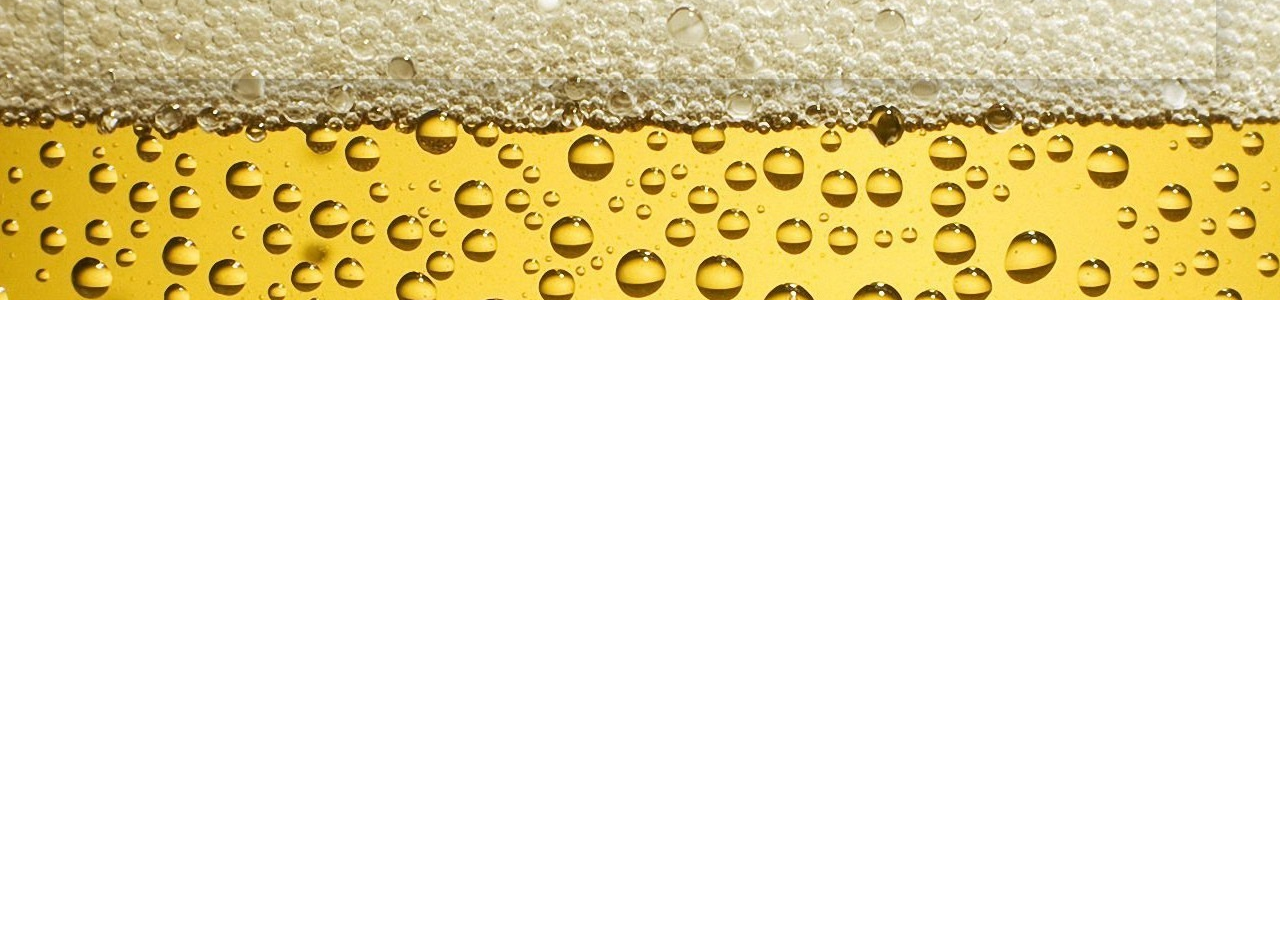
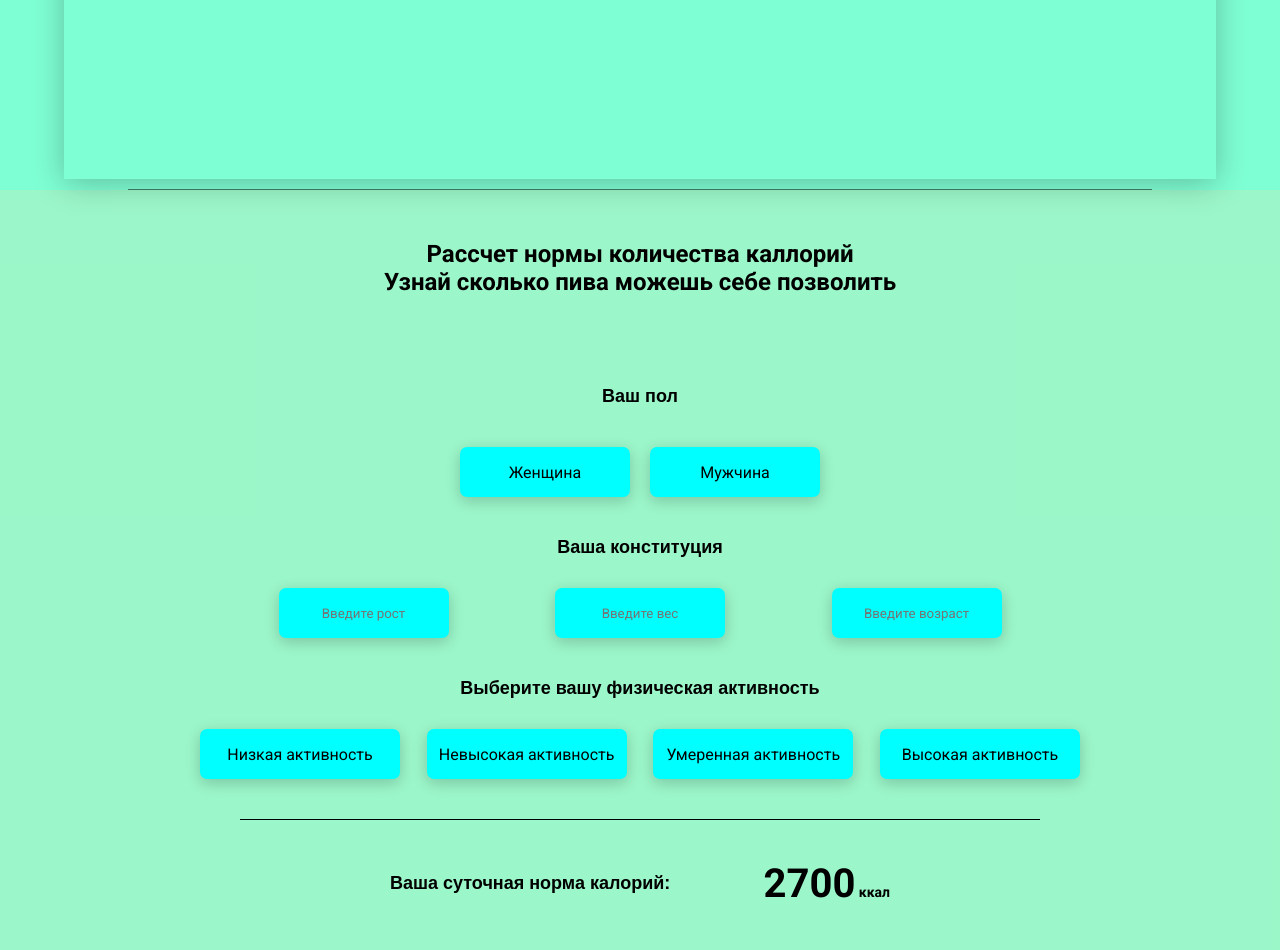
Before and after one commit to d-s-vo/Learn-JS, a website: page classes.html in a window 1280 px wide. Shown: the part 500-1450 px from the top of the page. Before the commit the page ends 800 px from the top, so only its background shows below. Drawn offline with Linux system fonts and the light colour scheme; no server answers.

Commit message:
наверстал шаблон для подсчета каллорий

```diff
--- a/classes.css
+++ b/classes.css
@@ -2,15 +2,14 @@
 *{box-sizing:border-box;margin:0;padding:0;font-family:Roboto,sans-serif}
 
 html {
-    background-image: url('backgroundimage.jpg');
+    background-color: aquamarine;
     margin: 0px;
 }
 
 
 header {
     width: 100%;
-    height: 150px;
-    position: fixed;
+    height: 100px;
     top: 0;
     font-family: Georgia, 'Times New Roman', Times, serif;
     font-weight: 700;
@@ -18,6 +17,7 @@ header {
     padding: 30px 40px;
     display: flex;
     justify-content: space-between;
+    background-color: rgba(126, 233, 137, 0.15);
 }
 .rightside{
     width: 100%;
@@ -29,7 +29,7 @@ header {
 
 
 
-.conteiner{
+.slider_conteiner{
     display: flex;
     flex-direction: column;
     align-items: center;
@@ -77,9 +77,87 @@ header {
 }
 
 
+.calculating {
+    padding: 50px;
+    background-color: rgba(183, 236, 188, 0.498);
+}
+.divider{
+    width: 80%;
+    height:1px;
+    margin:0 auto;
+    background-color:rgba(0,0,0,.5)
+}
+.calculating .title {
+    text-align: center;
+}
+.calculating__field {
+    width: 100%;
+    margin-top: 50px;
+    padding: 40px 0 40px 0;
+}
+.calculating__subtitle {
+    text-align: center;
+    font-size: 18px;
+    font-weight: 600;
+    font-family: Arial, Helvetica, sans-serif;
+    margin-top: 40px;
+}
+.calculating__choose{
+    display:flex;
+    justify-content: center;
+    margin-top: 40px;
+}
+.calculating__choose-item {
+    width: 170px;
+    height: 50px;
+    background-color: aqua;
+    border: none;
+    display:flex;
+    justify-content: center;
+    align-items: center;
+    text-align: center;
+    margin: 0 10px 0 10px;
+    border-radius: 7px;
+    box-shadow:0 4px 15px rgba(0,0,0,.2);
+    cursor: pointer;
+}
+.calculating__choose-changed{
+    width:743px;justify-content:space-between;margin:30px auto 0 auto
+}
+.calculating__choose-activity{
+    width: 900px;
+    justify-content: space-between;
+    margin: 30px auto 0 auto;
+}
+.calculating__choose-activity .calculating__choose-item {
+    width: 200px;
+}
+.calculating__choose-item-marked{color:#fff;background-color:#54ed39}
+.calculating__divider {
+    width: 800px;
+    height: 1px;
+    margin: 40px auto;
+    background-color: black;
+}
+.calculating__total {
+    width: 500px;
+    margin: 0 auto;
+    display: flex;
+    justify-content: space-between;
+    align-items: center;
+}
+.calculating__subtitle:first-child {
+    margin-top: 0;
+}
+.calculating__result {
+    font-size: 14px;
+    font-weight: 700;
+}
+.calculating__result span {
+    font-size: 40px;
+}
 
 .modal{
-    position:fixed;
     top:0;left:0;
     z-index:1050;
     display:none;
--- a/classes.html
+++ b/classes.html
@@ -19,7 +19,7 @@
         </header>
 
 
-        <div class="conteiner">
+        <div class="slider_conteiner">
             <div class="offer__slider-counter">
                 <div class="offer__slider-prev">
                     <img src="left.svg" alt="prev">
@@ -33,7 +33,55 @@
             </div>
            <div class="beerConteiner"></div>
         </div>
+        <div class="divider"></div>
 
+
+    <!-- Калькулятор -->
+        <div class="calculating">
+            <div class="container">
+                <h2 class="title">Рассчет нормы количества каллорий <br>Узнай сколько пива можешь себе позволить
+                </h2>
+                <div class="calculating__field">
+                    <div class="calculating__subtitle">
+                        Ваш пол
+                    </div>
+                    <div class="calculating__choose" id="gender">
+                        <div class="calculating__choose-item calculating__choose-item_active">Женщина</div>
+                        <div class="calculating__choose-item">Мужчина</div>
+                    </div>
+
+                    <div class="calculating__subtitle">
+                        Ваша конституция
+                    </div>
+                    <div class="calculating__choose calculating__choose-changed">
+                        <input type="text" id="height" placeholder="Введите рост" class="calculating__choose-item">
+                        <input type="text" id="weight" placeholder="Введите вес"  class="calculating__choose-item">
+                        <input type="text" id="age" placeholder="Введите возраст" class="calculating__choose-item">
+                    </div>
+
+                    <div class="calculating__subtitle">
+                        Выберите вашу физическая активность
+                    </div>
+                    <div class="calculating__choose calculating__choose-activity">
+                        <div id="low" class="calculating__choose-item">Низкая активность </div>
+                        <div id="small"  class="calculating__choose-item calculating__choose-item_active">Невысокая активность</div>
+                        <div id="medium" class="calculating__choose-item">Умеренная активность</div>
+                        <div id="high" class="calculating__choose-item">Высокая активность</div>
+                    </div>
+
+                    <div class="calculating__divider"></div>
+
+                    <div class="calculating__total">
+                        <div class="calculating__subtitle">
+                            Ваша суточная норма калорий:
+                        </div>
+                        <div class="calculating__result">
+                            <span>2700</span> ккал
+                        </div>
+                    </div>
+                </div>
+            </div>
+        </div>
 
        <div class="modal">
            <div class="modal_dialog">
```
